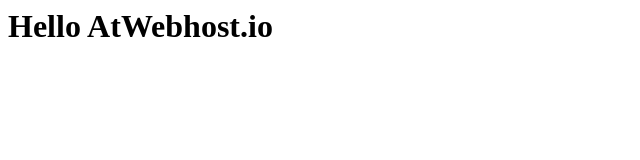
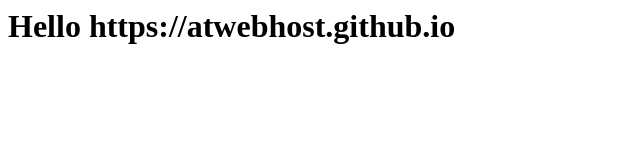
Before and after one commit to atwebhost/atwebhost.github.io, a plain HTML site: page index.html in a window 1280 px wide. Shown: the whole page, without its empty margins (0-640 px from the left). Drawn offline with Linux system fonts and the light colour scheme.

Commit message:
Update index.html

```diff
--- a/index.html
+++ b/index.html
@@ -1 +1 @@
-<h1>Hello AtWebhost.io<h1>
+<h1>Hello https://atwebhost.github.io<h1>
```
